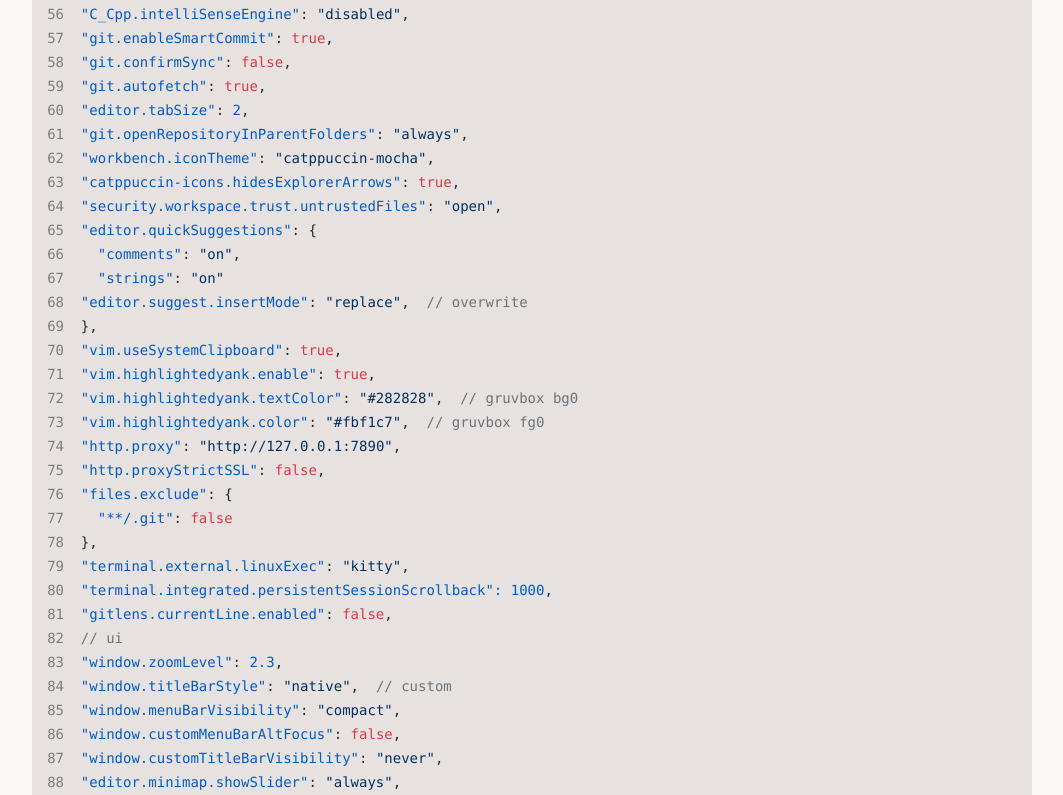
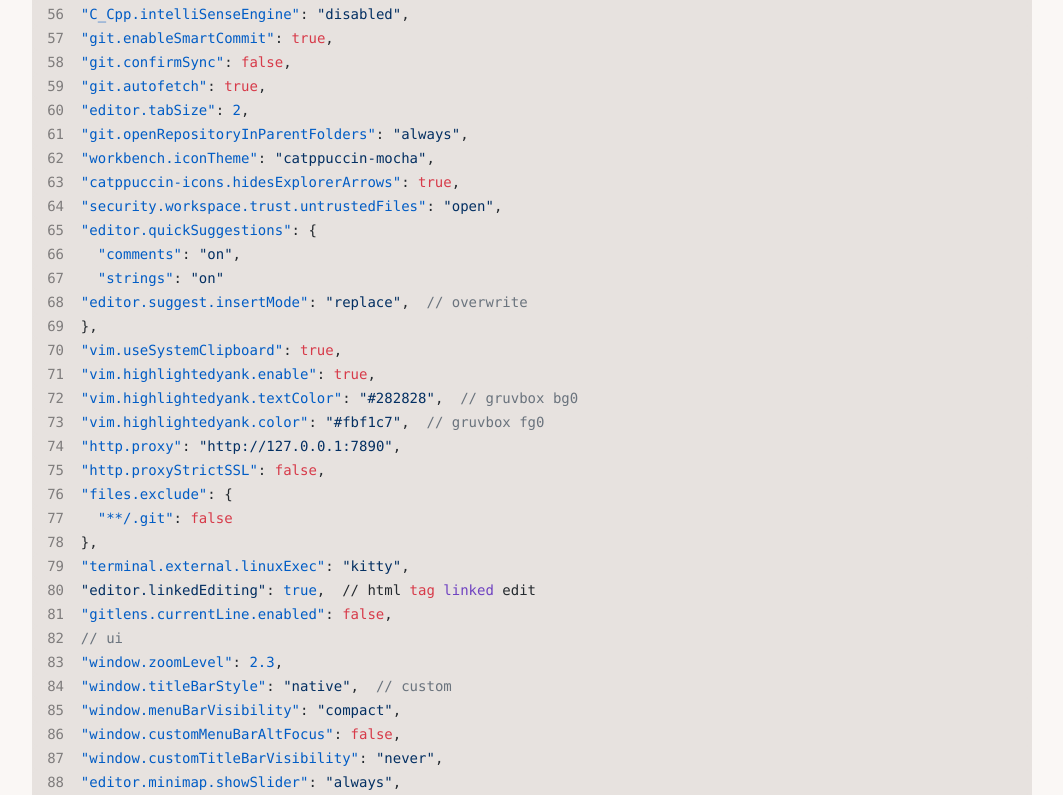
Before and after one commit to xyt-dev/webnotes, a Next.js app: page /configs in a window 1280 px wide. Shown: the part 7286-8081 px from the top of the page, without its empty margins (108-1171 px from the left). Built offline with nearby package versions, Linux system fonts and the light colour scheme.

Commit message:
update vscode config

```diff
--- a/src/app/configs/page.tsx
+++ b/src/app/configs/page.tsx
@@ -172,13 +172,11 @@ export default function EnglishPage() {
         <a href='http://clash.razord.top'>http://clash.razord.top</a> 可进入clash的前端界面
       </p>
       <h2>VSCode Config</h2>
-      <p>
-        <li>ArchLinux 下使用 yay -S visual-studio-code-bin 以安装正常版本 VSCode<br/></li>
-        <li>code -r [path] 可以在原窗口切换到新工作目录<br/></li>
-        <li>UI使用Apc Customize UI++插件优化</li>
-        <li>编辑区提示使用Error Lens插件</li>
-        <li>文件树使用Catppccin Icons</li>
-      </p>
+      <li>ArchLinux 下使用 yay -S visual-studio-code-bin 以安装正常版本 VSCode<br/></li>
+      <li>code -r [path] 可以在原窗口切换到新工作目录<br/></li>
+      <li>UI使用Apc Customize UI++插件优化</li>
+      <li>编辑区提示使用Error Lens插件</li>
+      <li>文件树使用Catppccin Icons</li>
       <h3>settings.json</h3>
       <DaisyCode>
         <span>"workbench.colorTheme": "Gruvbox Dark Hard",</span>
@@ -260,7 +258,7 @@ export default function EnglishPage() {
         <span>  "**/.git": false</span>
         <span>&#125;,</span>
         <span>"terminal.external.linuxExec": "kitty",</span>
-        <span>"terminal.integrated.persistentSessionScrollback": 1000,</span>
+        <span>"editor.linkedEditing": true,  // html tag linked edit</span>
         <span>"gitlens.currentLine.enabled": false,</span>
         <span>// ui</span>
         <span>"window.zoomLevel": 2.3,</span>
```
